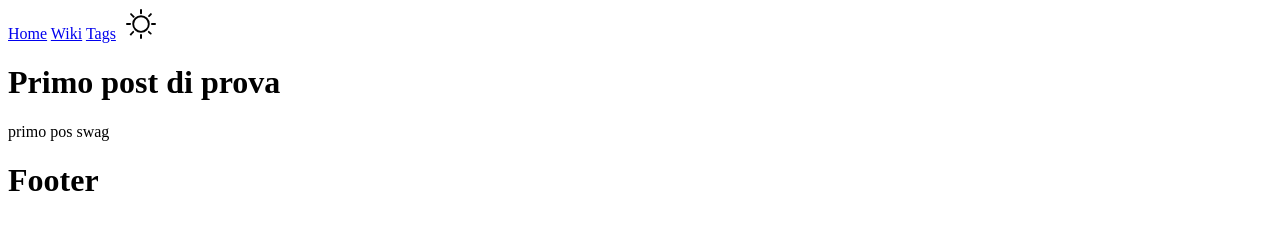
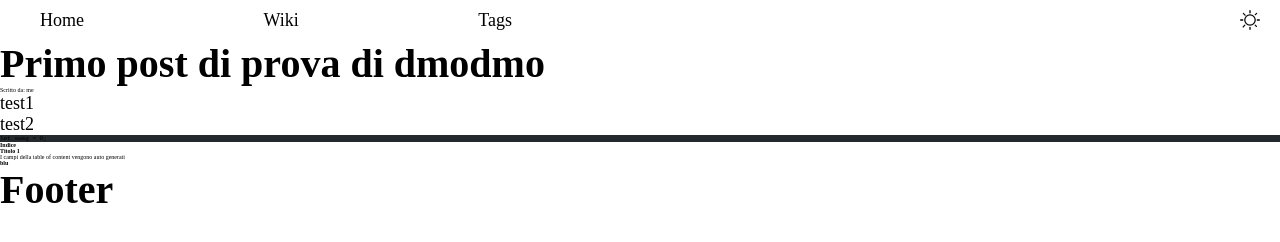
Before and after one commit to kanopo/kanopo.site, an Astro site: page /wiki/test in a window 1280 px wide. Built offline with nearby package versions, Linux system fonts and the light colour scheme; Astro itself is replaced by a stand-in of ours; some packages are replaced by stand-ins of ours; code samples lack their colours.

Commit message:
added css

````diff
--- a/astro.config.mjs
+++ b/astro.config.mjs
@@ -1,7 +1,12 @@
 import { defineConfig } from 'astro/config';
-
+import remarkToc from "remark-toc";
+import {rehypeAccessibleEmojis} from "rehype-accessible-emojis";
 
 // https://astro.build/config
 export default defineConfig({
+  markdown: {
+    drafts: true,
+    remarkPlugins: [[remarkToc, {heading: "Indice"}], rehypeAccessibleEmojis],
+  },
   integrations: []
 });
--- a/package.json
+++ b/package.json
@@ -11,6 +11,8 @@
   },
   "dependencies": {
     "@astrojs/rss": "^2.2.0",
-    "astro": "^2.0.18"
+    "astro": "^2.0.18",
+    "rehype-accessible-emojis": "^0.3.2",
+    "remark-toc": "^8.0.1"
   }
 }
--- a/src/components/Navbar.astro
+++ b/src/components/Navbar.astro
@@ -2,9 +2,31 @@
 import ThemeIcon from "./ThemeIcon.astro";
 ---
 
-<div>
-  <a href="/">Home</a>
-  <a href="/wiki">Wiki</a>
-  <a href="/tags">Tags</a>
+<div class="navbar">
+  <div class="nav-links">
+    <a href="/">Home</a>
+    <a href="/wiki">Wiki</a>
+    <a href="/tags">Tags</a>
+  </div>
   <ThemeIcon />
 </div>
+
+<style>
+  .navbar {
+    height: 5vh;
+    width: 100vw;
+    display: flex;
+    justify-content: space-between;
+    align-items: center;
+    padding: 0 20px;
+  }
+
+  .nav-links {
+    height: 5vh;
+    width: 40vw;
+    display: flex;
+    justify-content: space-between;
+    align-items: center;
+    padding: 0 20px;
+  }
+</style>
--- a/src/components/ThemeIcon.astro
+++ b/src/components/ThemeIcon.astro
@@ -2,7 +2,7 @@
 ---
 
 <button id="themeToggle">
-  <svg width="30px" xmlns="http://www.w3.org/2000/svg" viewBox="0 0 24 24">
+  <svg width="20" xmlns="http://www.w3.org/2000/svg" viewBox="0 0 24 24">
     <path
       class="sun"
       fill-rule="evenodd"
--- a/src/layouts/WikiPostLayout.astro
+++ b/src/layouts/WikiPostLayout.astro
@@ -4,5 +4,16 @@
 ---
 
 <Layout title={frontmatter.title}>
+  <h1>{frontmatter.description}</h1>
+  <p>Scritto da: {frontmatter.author}</p>
+  <div>
+    {
+      frontmatter.tags.map((tag) => (
+        <p class="tag">
+          <a href={`/tags/${tag}`}>{tag}</a>
+        </p>
+      ))
+    }
+  </div>
   <slot />
 </Layout>
--- a/src/pages/wiki/test.md
+++ b/src/pages/wiki/test.md
@@ -1,12 +1,17 @@
 ---
 title: "Test 1"
+description: "Primo post di prova di dmodmo"
 author: "me"
 tags: ["test1", "test2"]
-draft: true
+draft: false
 layout: "../../layouts/WikiPostLayout.astro"
 ---
 
+```js
+let swag = 0;
+```
+## Indice
 
-# Primo post di prova
-
-primo pos swag
+## Titolo 1
+I campi della table of content vengono auto generati
+## blu
--- a/src/styles/global.css
+++ b/src/styles/global.css
@@ -1,3 +1,12 @@
+* {
+  margin: 0;
+  padding: 0;
+  box-sizing: border-box;
+  text-decoration: none;
+  color: black;
+  font-size: 62.5%;
+}
+
 html.dark {
   background-color: #0d0950;
   color: #fff;
@@ -6,3 +15,11 @@
 .dark .nav-links a {
   color: #fff;
 }
+
+h1 {
+  font-size: 4rem;
+}
+
+a {
+  font-size: 1.8rem;
+}
````
Also changed, not shown: pnpm-lock.yaml.
